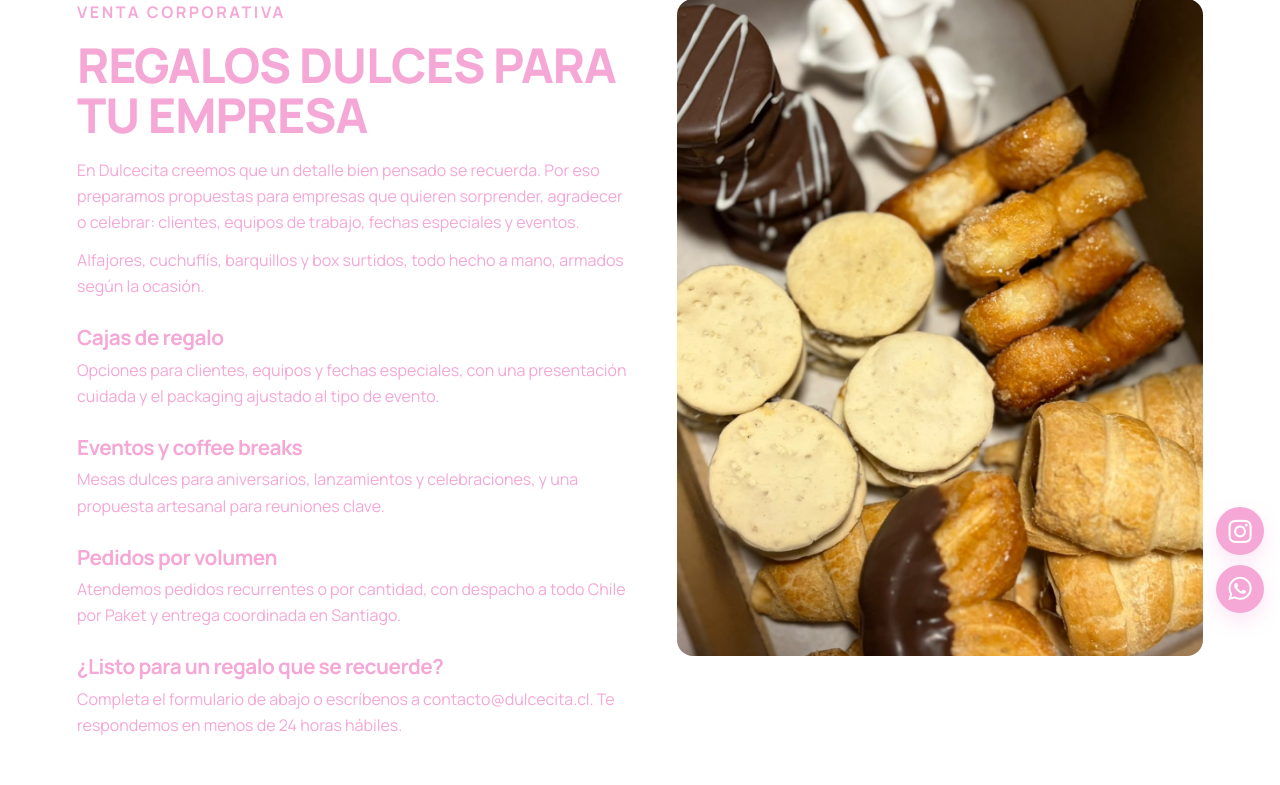
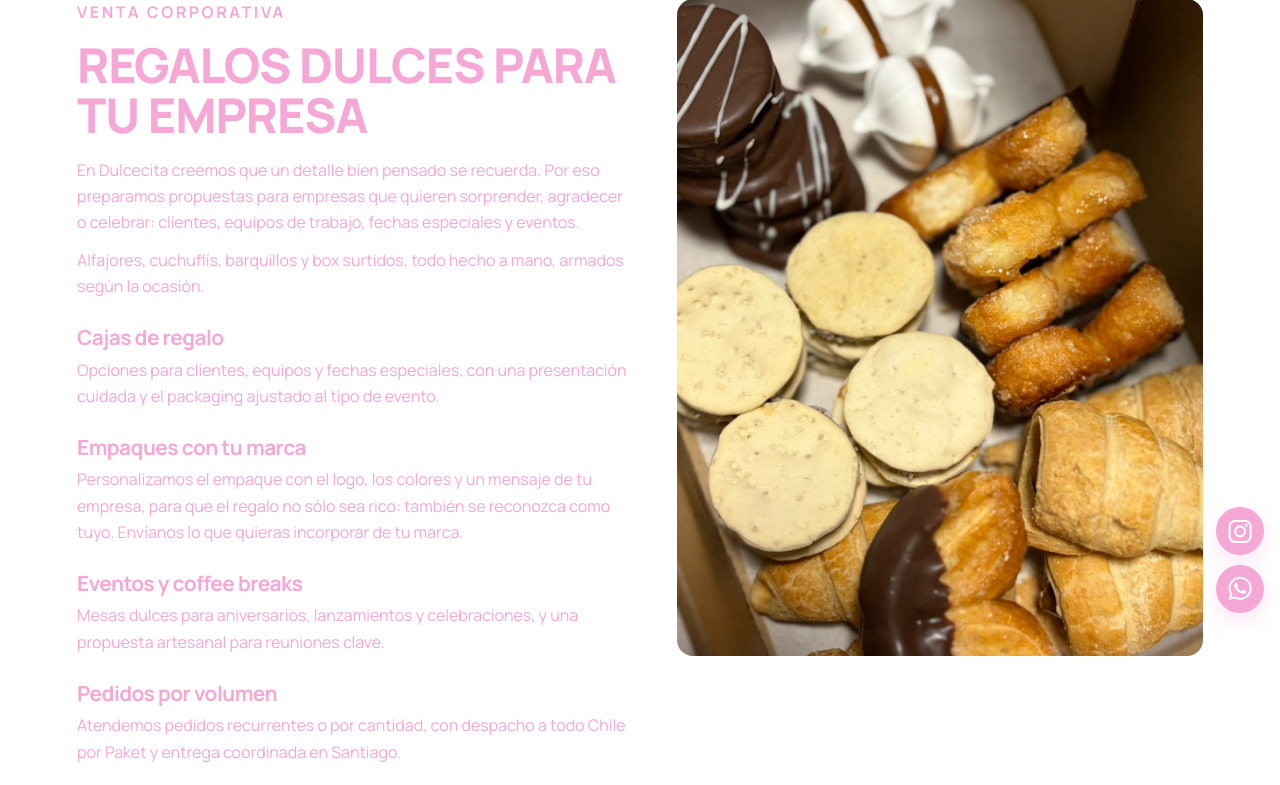
Before and after one commit to GoGo-DevS/dulcecitaa, a Django app: page /corporativo/ in a window 1280 px wide. Shown: the part 169-954 px from the top of the page. Run offline with Django 5.2, Linux system fonts and the light colour scheme.

Commit message:
feat(corporativo): empaques personalizados con la marca del cliente
Confirmado por Diego que lo realizan: logo, colores y mensaje de la empresa en
el empaque. Va como bloque propio en venta corporativa, antes de eventos.

Co-Authored-By: Claude Opus 5 (1M context) <noreply@anthropic.com>

```diff
--- a/BebesitaAPP/templates/corporativo.html
+++ b/BebesitaAPP/templates/corporativo.html
@@ -21,6 +21,9 @@
 
       <h2>Cajas de regalo</h2>
       <p>Opciones para clientes, equipos y fechas especiales, con una presentación cuidada y el packaging ajustado al tipo de evento.</p>
+
+      <h2>Empaques con tu marca</h2>
+      <p>Personalizamos el empaque con el logo, los colores y un mensaje de tu empresa, para que el regalo no sólo sea rico: también se reconozca como tuyo. Envíanos lo que quieras incorporar de tu marca.</p>
 
       <h2>Eventos y coffee breaks</h2>
       <p>Mesas dulces para aniversarios, lanzamientos y celebraciones, y una propuesta artesanal para reuniones clave.</p>
```
